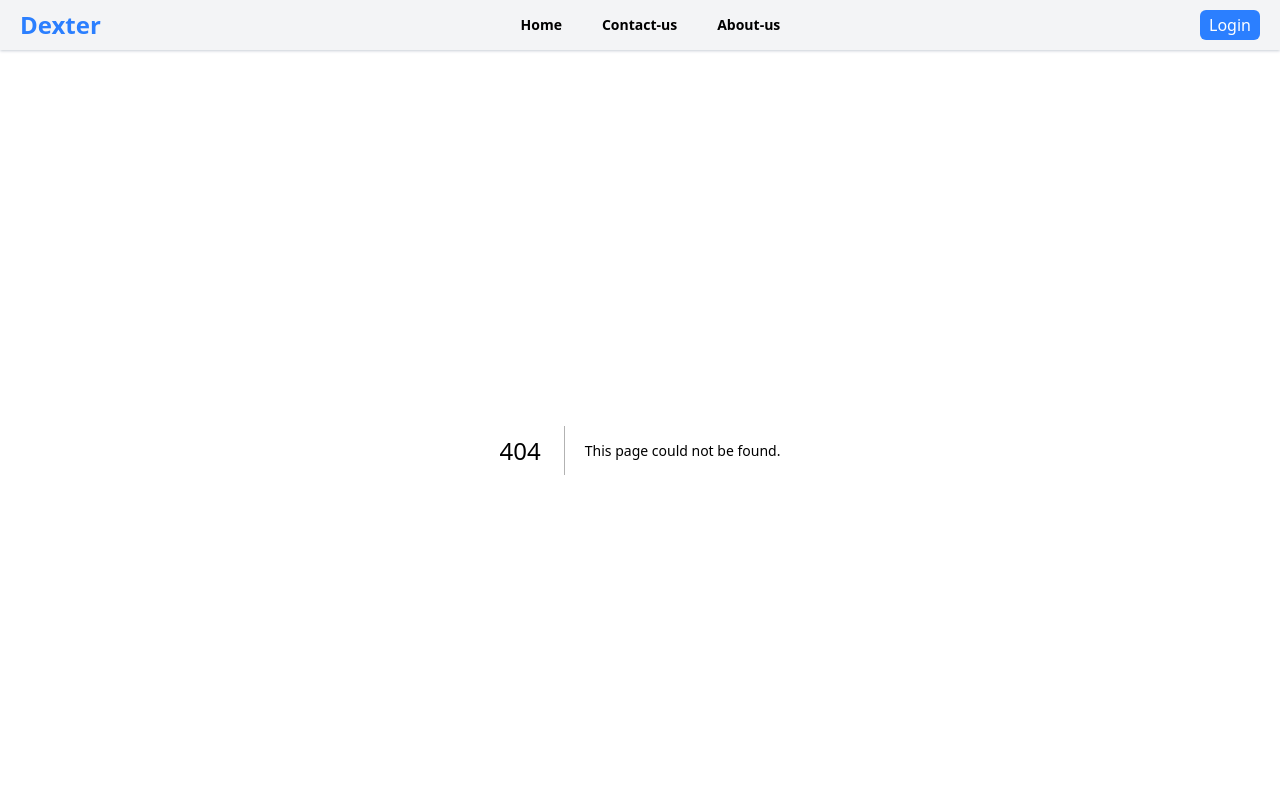
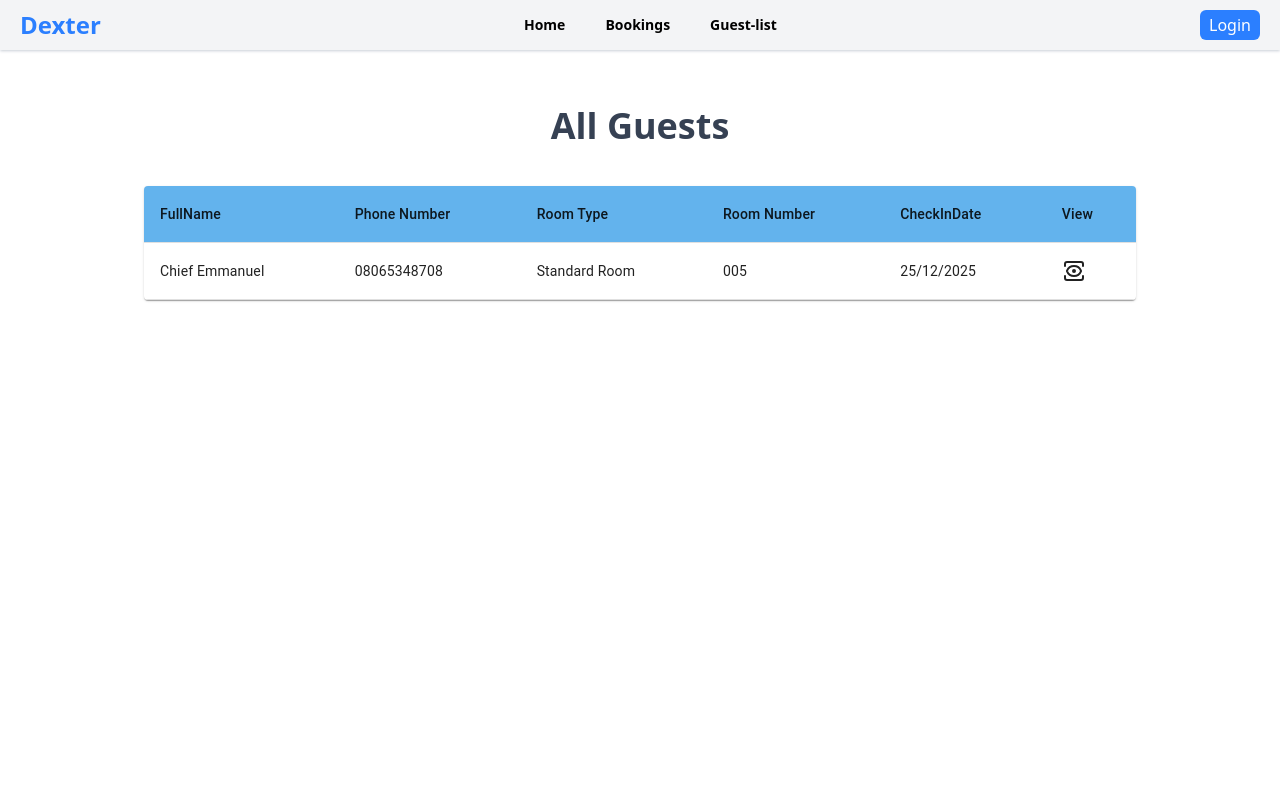
Before and after one commit to Emmy-delight/dexter, a Next.js app: page /dashboard/guest-list in a window 1280 px wide. Before the commit this address had no page. Shown: the top 800 px of the page. Built offline with nearby package versions, Linux system fonts and the light colour scheme.

Commit message:
added guest-list page

```diff
--- a/app/dashboard/add-guest/page.js
+++ b/app/dashboard/add-guest/page.js
@@ -1,9 +1,10 @@
   "use client"
 import { db } from "@/config/firebase.config";
-import { FormControl, InputLabel, MenuItem, Select, TextField } from "@mui/material";
+import { Button, Dialog, DialogActions, DialogContent, DialogTitle, FormControl, InputLabel, MenuItem, Select, TextField, Typography } from "@mui/material";
 import { addDoc, collection } from "firebase/firestore";
 import { useFormik } from "formik";
 import { useSession } from "next-auth/react";
+import { useState } from "react";
 import * as yup from "yup";
 
 const schema = yup.object().shape({
@@ -15,8 +16,11 @@ const schema = yup.object().shape({
 
 })
 export default function AddGuest () {
+    const [loading,setLoading] = useState(false);
+    const [open,setOpen] = useState(false);
     const {data: session} = useSession();
-    console.log(session);
+
+    const handleClose = () => setOpen(false)
 
       const {handleSubmit,handleChange,values,errors,touched} = useFormik({
         initialValues : {
@@ -26,8 +30,9 @@ export default function AddGuest () {
             roomNumber: "",
             checkInDate: "",
         },
-        onSubmit: async()=>{
+        onSubmit: async(values, {resetForm})=>{
             try {
+                 setLoading(true)
                 await addDoc(collection(db,"guests"),{
                     user: session?.user?.id,
                     fullname: values.fullname,
@@ -37,9 +42,13 @@ export default function AddGuest () {
                     checkInDate: values.checkInDate,
                     timeCreated: new Date(),
                 })
-                alert("Room has been booked")
+                setOpen(true)
+                setLoading(false)
+                 resetForm();
             }
             catch (errors) {
+                setLoading(false);
+                resetForm();
               console.error("Unable to book room:",errors);
             }
         },
@@ -127,11 +136,22 @@ export default function AddGuest () {
                         />
                         {touched.checkInDate && errors.checkInDate ? <span className="text-xs text-red-500">{errors.checkInDate}</span> : null}
                     </div>
-                    <button type="submit" className="text-white w-full rounded-md bg-blue-400 h-8 text-sm font-bold">Book Now</button>
+                    <button type="submit" className="text-white w-full rounded-md bg-blue-400 h-8 text-sm font-bold">
+                        {loading? "Booking...." : "Book Now"}
+                    </button>
 
                 </form>
 
             </div>
+            <Dialog open={open} onClose={handleClose}>
+                <DialogTitle>Success</DialogTitle>
+                <DialogContent>
+                     <Typography>Room has been booked successfully</Typography>
+                </DialogContent>
+                <DialogActions>
+                    <Button onClick={handleClose} variant="contained" color="primary">Close</Button>
+                </DialogActions>
+            </Dialog>
 
         </main>
     )
--- /dev/null
+++ b/app/dashboard/guest-list/page.js
@@ -0,0 +1,37 @@
+import { Paper, Tab, Table, TableBody, TableCell, TableContainer, TableHead, TableRow } from "@mui/material";
+import { LuView } from "react-icons/lu";
+
+export default function GuestList () {
+    return (
+        <main className="min-h-screen max-w-5xl mx-auto my-10 p-4">
+            <h1 className="text-4xl mb-10 text-center font-bold text-gray-700">All Guests</h1>
+            <TableContainer component={Paper}>
+                <Table>
+                    <TableHead sx={{backgroundColor: "#63b3ed"}} >
+                        <TableRow>
+                            <TableCell>FullName</TableCell>
+                            <TableCell>Phone Number</TableCell>
+                            <TableCell>Room Type</TableCell>
+                            <TableCell>Room Number</TableCell>
+                            <TableCell>CheckInDate</TableCell>
+                            <TableCell>View</TableCell>
+                        </TableRow>
+                    </TableHead>
+                    <TableBody>
+                        <TableRow>
+                             <TableCell>Chief Emmanuel</TableCell>
+                             <TableCell>08065348708</TableCell>
+                             <TableCell>Standard Room</TableCell>
+                             <TableCell>005</TableCell>
+                             <TableCell>25/12/2025</TableCell>
+                             <TableCell><LuView className="text-2xl cursor-pointer" /></TableCell>
+                        </TableRow>
+                    </TableBody>
+
+                </Table>
+            </TableContainer>
+
+
+        </main>
+    )
+}
--- a/components/Navbar.js
+++ b/components/Navbar.js
@@ -14,8 +14,8 @@ export function Navbar () {
                  <h1 className="text-2xl font-bold  text-blue-500">Dexter</h1>
                  <ul className="hidden md:text-sm font-semibold md:flex gap-10 cursor-pointer">
                     <Link href="/"><li>Home</li></Link>
-                    <li>Contact-us</li>
-                    <li>About-us</li>
+                    <Link href="/dashboard/add-guest"><li>Bookings</li></Link>
+                    <li>Guest-list</li>
                  </ul>
                  <Link href="/auth/login">
                  <div className="hidden md:block">
```
